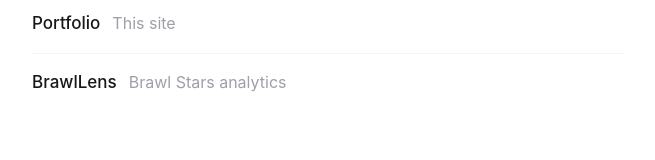
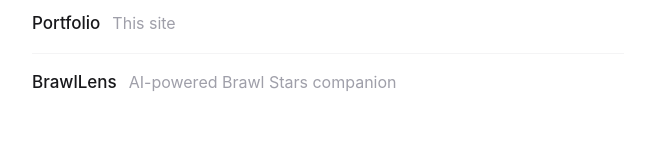
Before and after one commit to abrandonwang/three, a React (Vite) app: page / in a window 1280 px wide. Shown: the part 464-624 px from the top of the page, without its empty margins (312-967 px from the left). Built offline with nearby package versions, Linux system fonts and the light colour scheme.

Commit message:
reframe BrawlLens around its AI chat feature

```diff
--- a/src/App.jsx
+++ b/src/App.jsx
@@ -98,7 +98,7 @@
           <h2 className="text-[13px] uppercase tracking-widest text-zinc-400 dark:text-white/40 font-semibold mb-5">Work</h2>
           <div className="flex flex-col">
             <ProjectItem to="/portfolio" title="Portfolio" description="This site" />
-            <ProjectItem to="/brawllens" title="BrawlLens" description="Brawl Stars analytics" wip />
+            <ProjectItem to="/brawllens" title="BrawlLens" description="AI-powered Brawl Stars companion" wip />
           </div>
         </Section>
 
--- a/src/pages/BrawlLens.jsx
+++ b/src/pages/BrawlLens.jsx
@@ -29,7 +29,7 @@
   return (
     <PageLayout
       title="BrawlLens"
-      subtitle="Analytics & scouting tool for Brawl Stars"
+      subtitle="AI-powered companion for Brawl Stars"
     >
       <div className="space-y-8">
 
```
